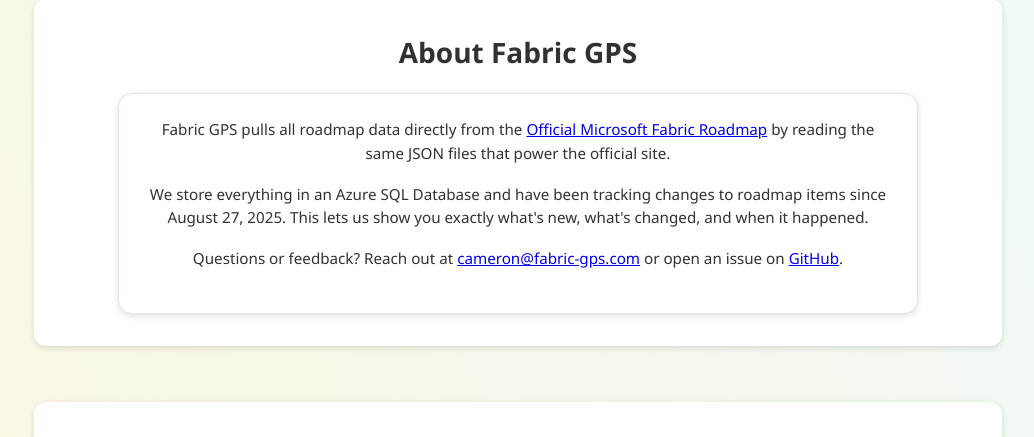
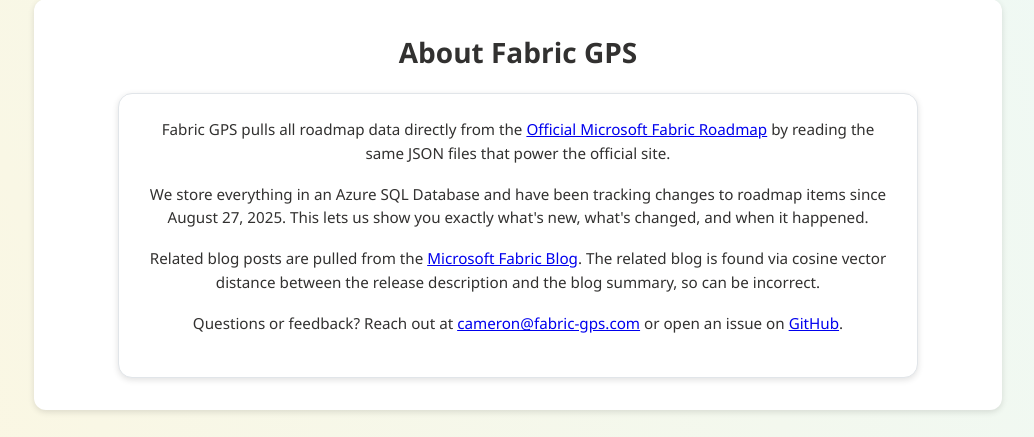
Before and after one commit to cbattlegear/fabric-roadmap-gps, a Flask app: page /about in a window 1280 px wide. Shown: the part 414-851 px from the top of the page, without its empty margins (122-1156 px from the left). Run offline with Flask 3, Linux system fonts and the light colour scheme; some libraries are stand-ins or nearby versions.

Commit message:
Update for blog related articles

```diff
--- a/templates/about.html
+++ b/templates/about.html
@@ -47,6 +47,10 @@ Fabric GPS helps you track Microsoft Fabric roadmap changes quickly via filtered
               <p class="story-text">
                 We store everything in an Azure SQL Database and have been tracking changes to roadmap items since August 27, 2025.
                 This lets us show you exactly what's new, what's changed, and when it happened.
+              </p>
+              <p class="story-text">
+                Related blog posts are pulled from the <a href="https://blog.fabric.microsoft.com/en-US/blog" target="_blank">Microsoft Fabric Blog</a>.
+                The related blog is found via cosine vector distance between the release description and the blog summary, so can be incorrect.
               </p>
               <p class="story-text">
                 Questions or feedback? Reach out at
```
